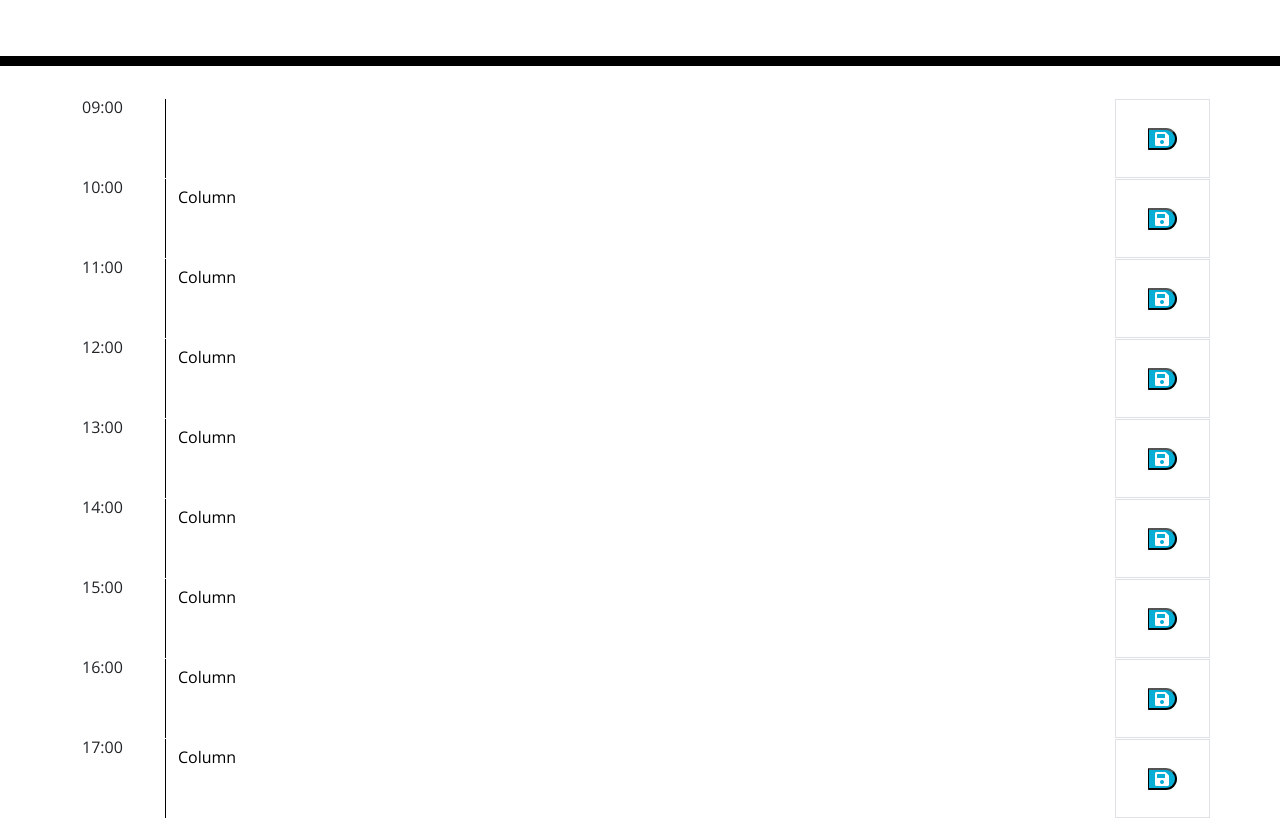
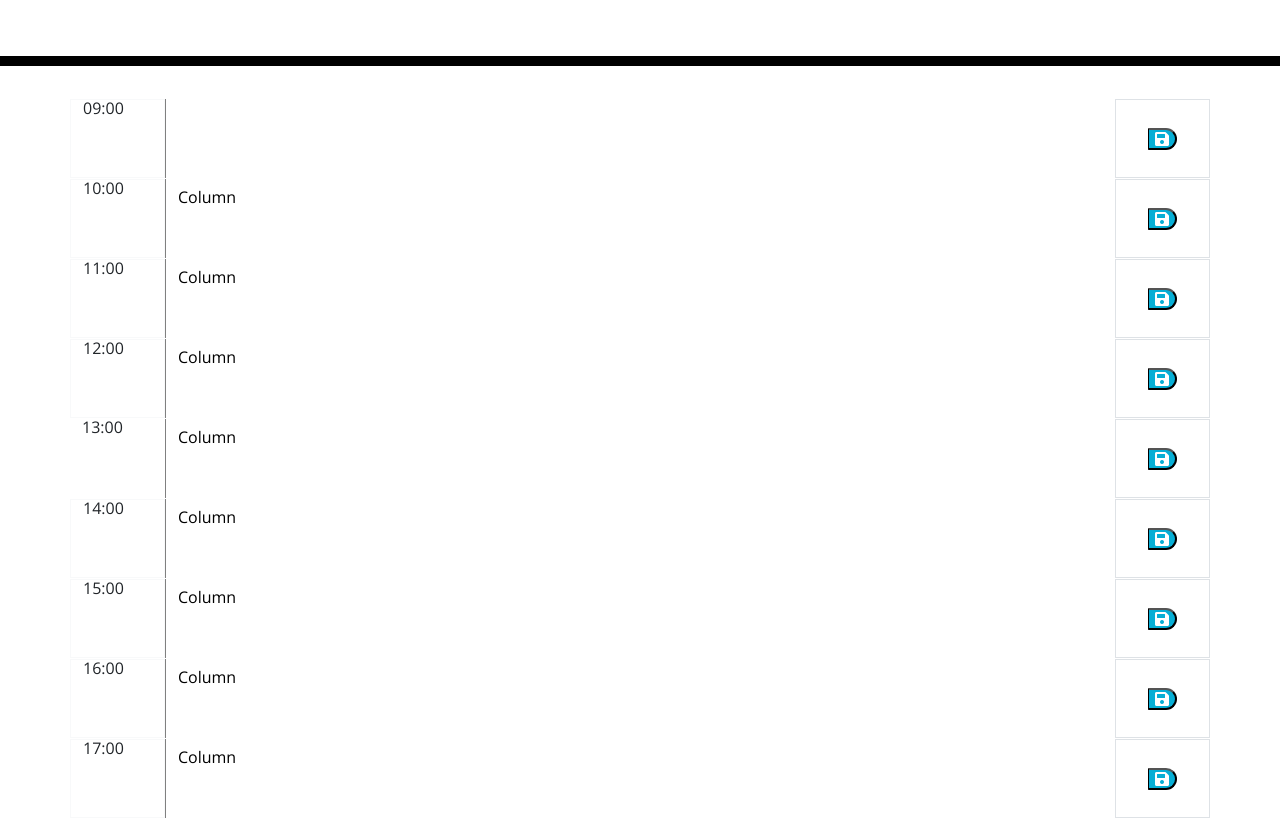
Before and after one commit to cyberrie/Daily-Planner, a plain HTML site: page final/index.html in a window 1280 px wide. Shown: the part 247-1065 px from the top of the page. Drawn offline with nearby package versions, Linux system fonts and the light colour scheme.

Commit message:
borders added to time rows and to textarea

```diff
--- a/final/css/style.css
+++ b/final/css/style.css
@@ -9,7 +9,7 @@ textarea {
   border: none;
   resize: none;
   color: #000000;
-  border-left: 1px solid black;
+  border-left: 1px solid gray;
   padding: 10px;
 }
 
--- a/final/index.html
+++ b/final/index.html
@@ -39,7 +39,7 @@
     <div class="container" id="timeblock-grid">
       <!-- Timeblocks go here -->
       <div class="row" id="timeblock1">
-        <div class="col-lg-1">09:00</div>
+        <div class="col-lg-1 border border-light">09:00</div>
         <textarea class="col-lg-10" id="9AM"></textarea>
         <div
           class="col-lg-1 col border d-flex align-items-center justify-content-center save-icon save-container"
@@ -49,7 +49,7 @@
       </div>
 
       <div class="row" id="timeblock2">
-        <div class="col-lg-1">10:00</div>
+        <div class="col-lg-1 border border-light">10:00</div>
         <textarea class="col-lg-10">Column</textarea>
         <div
           class="col-lg-1 col border d-flex align-items-center justify-content-center save-icon save-container"
@@ -59,7 +59,7 @@
       </div>
 
       <div class="row" id="timeblock3">
-        <div class="col-lg-1">11:00</div>
+        <div class="col-lg-1 border border-light">11:00</div>
         <textarea class="col-lg-10">Column</textarea>
         <div
           class="col-lg-1 col border d-flex align-items-center justify-content-center save-icon save-container"
@@ -69,7 +69,7 @@
       </div>
 
       <div class="row" id="timeblock4">
-        <div class="col-lg-1">12:00</div>
+        <div class="col-lg-1 border border-light">12:00</div>
         <textarea class="col-lg-10">Column</textarea>
         <div
           class="col-lg-1 col border d-flex align-items-center justify-content-center save-icon save-container"
@@ -89,7 +89,7 @@
       </div>
 
       <div class="row" id="timeblock6">
-        <div class="col-lg-1">14:00</div>
+        <div class="col-lg-1 border border-light">14:00</div>
         <textarea class="col-lg-10">Column</textarea>
         <div
           class="col-lg-1 col border d-flex align-items-center justify-content-center save-icon save-container"
@@ -99,7 +99,7 @@
       </div>
 
       <div class="row" id="timeblock7">
-        <div class="col-lg-1">15:00</div>
+        <div class="col-lg-1 border border-light">15:00</div>
         <textarea class="col-lg-10">Column</textarea>
         <div
           class="col-lg-1 col border d-flex align-items-center justify-content-center save-icon save-container"
@@ -109,7 +109,7 @@
       </div>
 
       <div class="row" id="timeblock8">
-        <div class="col-lg-1">16:00</div>
+        <div class="col-lg-1 border border-light">16:00</div>
         <textarea class="col-lg-10">Column</textarea>
         <div
           class="col-lg-1 col border d-flex align-items-center justify-content-center save-icon save-container"
@@ -119,7 +119,7 @@
       </div>
 
       <div class="row" id="timeblock9">
-        <div class="col-lg-1">17:00</div>
+        <div class="col-lg-1 border border-light">17:00</div>
         <textarea class="col-lg-10">Column</textarea>
         <div
           class="col-lg-1 col border d-flex align-items-center justify-content-center save-icon save-container"
```
